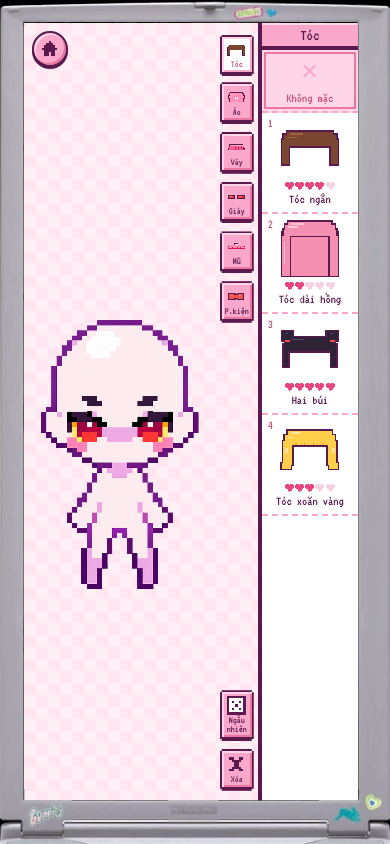
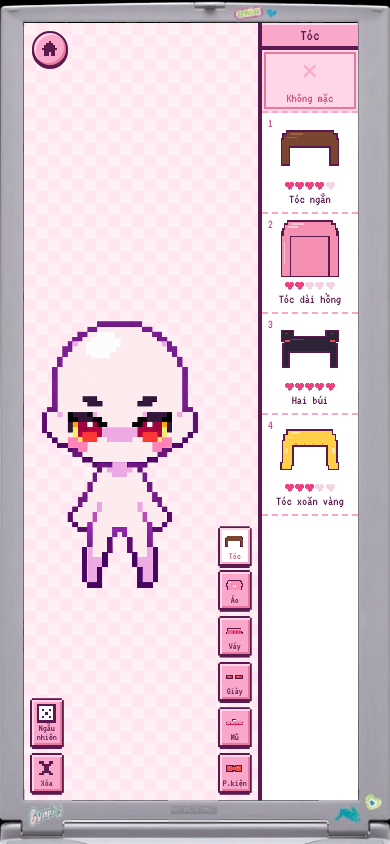
Before and after one commit to caochithuong270400/thoi_trang, a plain HTML site: page index.html in a window 390 px wide. Both pictures are taken after a click on the button "BẮT ĐẦU". Drawn offline with Linux system fonts and the light colour scheme.

Commit message:
sửa vị trí các icon

```diff
--- a/css/game.css
+++ b/css/game.css
@@ -104,7 +104,15 @@
    [ sân khấu nhân vật | cột nút loại đồ | danh sách mẫu (1 cột, cuộn) ] */
 .game-view {
   display: grid;
-  grid-template-columns: minmax(0, 1fr) auto clamp(96px, 28%, 190px);
+  grid-template-columns: minmax(0, 1fr) clamp(96px, 28%, 190px);
+}
+
+/* Ngẫu nhiên / Xóa nổi ở góc dưới trái sân khấu */
+.stage-actions {
+  position: absolute;
+  left: clamp(6px, 1.5vmin, 12px); bottom: clamp(6px, 1.5vmin, 12px);
+  display: flex; flex-direction: column; gap: clamp(4px, 1vmin, 8px);
+  z-index: 1;
 }
 
 .stage-col {
@@ -126,15 +134,18 @@
 }
 
 /* ----- cột nút dọc (như "Tìm / Bộ / Nền / Xóa" trong mẫu) ----- */
-/* thiếu chỗ (màn ngang thấp) thì tự xuống thành 2 cột */
+/* Biểu tượng loại đồ: cột dọc nổi ở góc dưới phải sân khấu.
+   Không đủ cao thì tự thêm cột sang trái. */
 .catbar {
-  display: flex; flex-direction: column; flex-wrap: wrap;
+  position: absolute;
+  right: clamp(6px, 1.5vmin, 12px); bottom: clamp(6px, 1.5vmin, 12px);
+  max-height: calc(100% - 2 * clamp(6px, 1.5vmin, 12px));
+  display: flex; flex-direction: column; flex-wrap: wrap-reverse;
   align-content: flex-start;
-  gap: clamp(4px, 1vh, 8px);
-  padding: clamp(6px, 1.2vh, 10px) clamp(4px, 1vmin, 8px);
-  min-height: 0;
+  justify-content: flex-end;
+  gap: clamp(4px, 1vmin, 8px);
+  z-index: 1;
 }
-.catbar #btn-random { margin-top: auto; }
 .cat-btn {
   width: clamp(32px, 5.5dvh, 46px);
   padding: 4px 2px 3px;
@@ -231,8 +242,8 @@
 /* ===== Điện thoại dọc ===== */
 @media (orientation: portrait) and (max-width: 700px) {
   :root { --px: 2px; }
-  .game-view { grid-template-columns: minmax(0, 1fr) auto 30%; }
-  #doll { left: 2%; top: 12%; width: 96%; height: 84%; }
+  .game-view { grid-template-columns: minmax(0, 1fr) 30%; }
+  #doll { left: 2%; top: 12%; width: 78%; height: 84%; } /* chừa chỗ cột biểu tượng bên phải */
   .px-btn.round { width: 36px; height: 36px; }
   .cat-btn { width: 34px; font-size: 10px; }
   .card { padding: 4px 4px 6px; }
--- a/index.html
+++ b/index.html
@@ -95,10 +95,11 @@
           <div class="stage">
             <svg id="doll" viewBox="120 0 810 1380" preserveAspectRatio="xMidYMid meet"></svg>
           </div>
+          <!-- Ngẫu nhiên / Xóa: góc dưới trái -->
+          <div class="stage-actions" id="stage-actions"></div>
+          <!-- Biểu tượng loại đồ: góc dưới phải -->
+          <nav class="catbar" id="catbar" aria-label="Loại đồ"></nav>
         </div>
-
-        <!-- Cột nút dọc: loại đồ + hành động -->
-        <nav class="catbar" id="catbar" aria-label="Loại đồ"></nav>
 
         <aside class="wardrobe" id="wardrobe"></aside>
       </section>
--- a/js/game.js
+++ b/js/game.js
@@ -223,32 +223,37 @@
   const stars = (it, i) => it.stars ?? Math.min(5, 1 + ((i * 3) % 5));
 
   function buildWardrobe() {
-    catbar.innerHTML =
-      CATEGORIES.map(cat => `
+    catbar.innerHTML = CATEGORIES.map(cat => `
         <button class="px-btn cat-btn" data-tab="${cat.id}" title="${cat.label}">
           <span class="ico">${previewSvg(cat.items.find(Boolean))}</span>
           <span class="lbl">${SHORT[cat.id] || cat.label}</span>
-        </button>`).join('') +
-      `<button class="px-btn cat-btn" id="btn-random" title="Ngẫu nhiên">
+        </button>`).join('');
+
+    const actions = document.getElementById('stage-actions');
+    actions.innerHTML = `
+        <button class="px-btn cat-btn" id="btn-random" title="Ngẫu nhiên">
           <span class="ico">${ICON_RANDOM}</span><span class="lbl">Ngẫu<br>nhiên</span>
         </button>
         <button class="px-btn cat-btn" id="btn-reset" title="Xóa đồ">
           <span class="ico">${ICON_RESET}</span><span class="lbl">Xóa</span>
         </button>`;
+    actions.addEventListener('click', (e) => {
+      const btn = e.target.closest('button');
+      if (!btn) return;
+      for (const c of CATEGORIES)
+        state[c.id] = btn.id === 'btn-random' ? Math.floor(Math.random() * c.items.length) : 0;
+      update();
+    });
 
     wardrobe.innerHTML = `
       <div class="cat-title"></div>
       <div class="items" role="listbox"></div>`;
 
     catbar.addEventListener('click', (e) => {
-      const btn = e.target.closest('button');
+      const btn = e.target.closest('[data-tab]');
       if (!btn) return;
-      if (btn.dataset.tab) { activeCat = btn.dataset.tab; renderWardrobe(true); return; }
-      if (btn.id === 'btn-random')
-        for (const c of CATEGORIES) state[c.id] = Math.floor(Math.random() * c.items.length);
-      if (btn.id === 'btn-reset')
-        for (const c of CATEGORIES) state[c.id] = 0;
-      update();
+      activeCat = btn.dataset.tab;
+      renderWardrobe(true);
     });
     wardrobe.querySelector('.items').addEventListener('click', (e) => {
       const card = e.target.closest('[data-i]');
```
